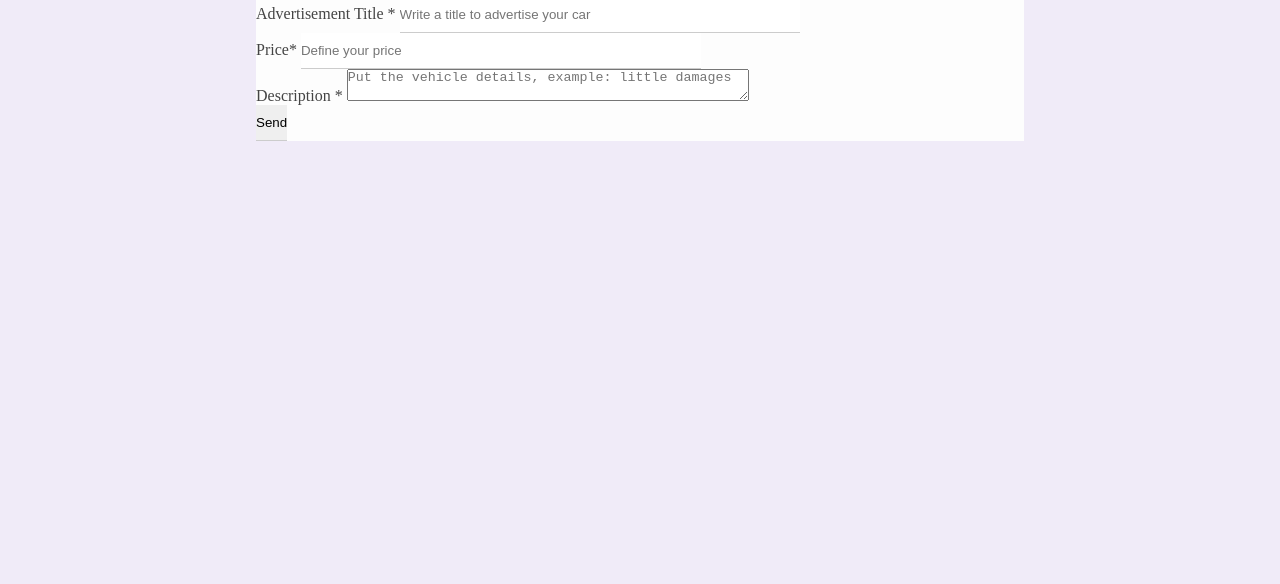
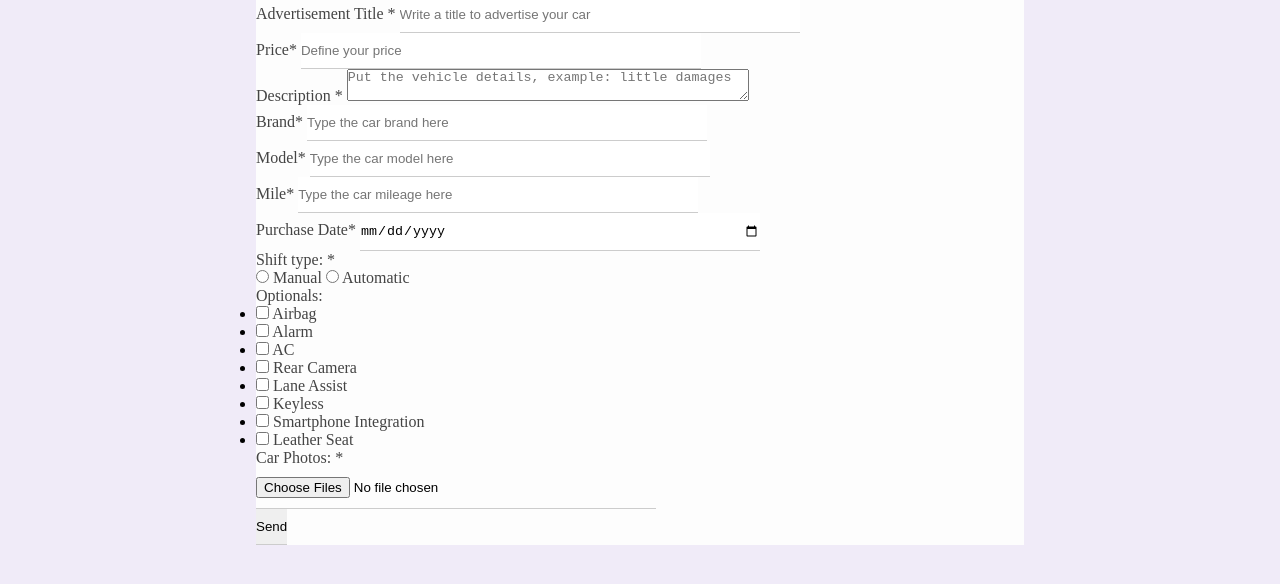
Before and after one commit to ricardomoura1979/Form-project, a plain HTML site: page index.html in a window 1280 px wide. Shown: the part 214-798 px from the top of the page. Drawn offline with Linux system fonts and the light colour scheme.

Commit message:
update index.html

```diff
--- a/index.html
+++ b/index.html
@@ -33,9 +33,86 @@
                     </div>
                     <div class="box-input">
                         <label for="description">Description <span class="required-field">*</span></label>
-                        <textarea name="description" id="description" class="block" placeholder="Put the vehicle details, example: little damages"></textarea>
+                        <textarea name="description" id="description" class="block"
+                            placeholder="Put the vehicle details, example: little damages"></textarea>
                     </div>
-                    <input type="submit" value="Send">
+                    <div class="box-input">
+                        <label for="brand">Brand<span class="required-field">*</span></label>
+                        <input type="text" name="brand" id="brand" class="block" placeholder="Type the car brand here"
+                            minlength="1" maxlength="30" required />
+                    </div>
+                    <div class="box-input">
+                        <label for="model">Model<span class="required-field">*</span></label>
+                        <input type="text" name="model" id="brand" class="block" placeholder="Type the car model here"
+                            minlength="1" maxlength="30" required />
+                    </div>
+                    <div class="box-input">
+                        <label for="mileage">Mile<span class="required-field">*</span></label>
+                        <input type="number" name="mileage" id="mileage" class="block"
+                            placeholder="Type the car mileage here" minlength="1" maxlength="30" required />
+                    </div>
+                    <div class="box-input">
+                        <label for="purchase_date">Purchase Date<span class="required-field">*</span></label>
+                        <input type="date" name="purchase_date" id="purchase_date" class="block" minlength="1"
+                            maxlength="30" required />
+                    </div>
+                    <div class="box-input">
+                        <p>Shift type: <span class="required-field">*</span></p>
+
+                        <input type="radio" id="manual" name="gear" />
+                        <label for="manual">Manual</label>
+                        <input type="radio" id="automatic" name="gear" />
+                        <label for="automatic">Automatic</label>
+                    </div>
+                    <div class="optional-input">
+                        <p>Optionals:</p>
+                        <ul class="optional-list">
+                            <li>
+                                <input type="checkbox" id="airbag" name="optional[]" value="airbag">
+                                <label for="airbag">Airbag</label>
+                            </li>
+                            <li>
+                                <input type="checkbox" id="alarm" name="optional[]" value="alarm">
+                                <label for="alarm">Alarm</label>
+                            </li>
+                            <li>
+                                <input type="checkbox" id="ac" name="optional[]" value="ac">
+                                <label for="ac">AC</label>
+                            </li>
+                            <li>
+                                <input type="checkbox" id="rear_camera" name="optional[]" value="rear_camera">
+                                <label for="rear_camera">Rear Camera</label>
+                            </li>
+                        </ul>
+
+                    </div>
+                    <div class="optional-input">
+                        <ul class="optional-list">
+                            <li>
+                                <input type="checkbox" id="lane_assist" name="optional[]" value="lane_assist">
+                                <label for="lane_assist">Lane Assist</label>
+                            </li>
+                            <li>
+                                <input type="checkbox" id="keyless" name="optional[]" value="keyless">
+                                <label for="keyless">Keyless</label>
+                            </li>
+                            <li>
+                                <input type="checkbox" id="smartphone" name="optional[]" value="smartphone">
+                                <label for="smartphone">Smartphone Integration</label>
+                            </li>
+                            <li>
+                                <input type="checkbox" id="leather_seat" name="optional[]" value="leather_seat">
+                                <label for="leather_seat">Leather Seat</label>
+                            </li>
+                        </ul>
+                    </div>
+                    <div class="box-input">
+                        <p>Car Photos: <span class="require-field">*</span></p>
+                        <input type="file" multiple accept="image/png, image/jpg" id="image" name="image" required>
+                    </div>
+
+
+                    <input type="submit" value="Send" class="btn-submit">
                 </form>
 
             </div>
```
